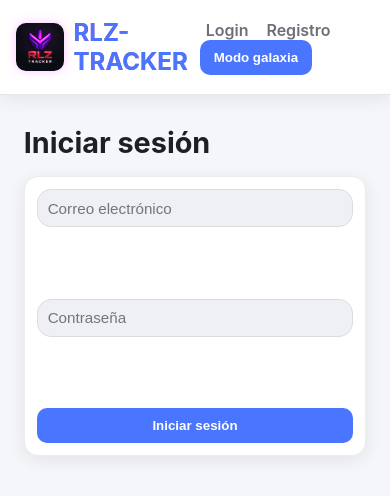
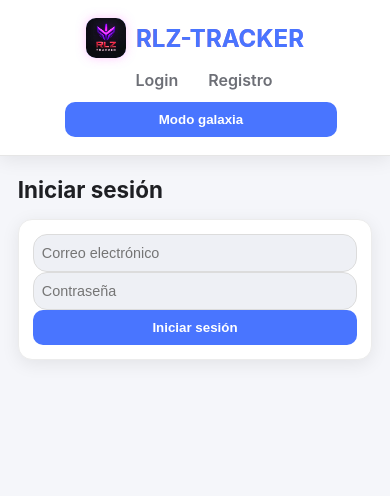
Before and after one commit to MaGneTar077/Frontend-gametracker, a React (Vite) app: page /login in a window 390 px wide. Shown: the top 496 px of the page. Built offline with nearby package versions, Linux system fonts and the light colour scheme.

Commit message:
Se agregaron nuevos estilos css y ademas se agrego modelo responsive para adaptar en celular, tablets y computadores

```diff
--- a/src/styles/app.css
+++ b/src/styles/app.css
@@ -87,6 +87,21 @@ h2 {
 
 .app-header nav a:hover {
     color: var(--primary);
+}
+
+.app-header nav {
+    display: flex;
+    align-items: center;
+    gap: 20px;
+    /* Espacio entre los enlaces del menú */
+}
+
+body.dark .app-header {
+    border-bottom: 2px solid transparent;
+    background: linear-gradient(to bottom, rgba(26, 28, 49, 0.95), rgba(15, 15, 30, 0.95));
+    box-shadow: 0 0 18px rgba(161, 123, 255, 0.4);
+    backdrop-filter: blur(6px);
+    border-image: linear-gradient(90deg, #a17bff, #cfa9ff, #a17bff) 1;
 }
 
 .grid {
@@ -383,18 +398,30 @@ select:focus {
 }
 
 .stat-card {
+    background: var(--bg-card);
+    border-radius: 15px;
+    box-shadow: 0 0 12px rgba(180, 120, 255, 0.2);
+    padding: 25px 40px;
     text-align: center;
-    padding: 20px;
+    flex: 1 1 220px;
+    /* tamaño adaptable */
+    transition: transform 0.3s ease, box-shadow 0.3s ease;
+}
+
+.stat-card:hover {
+    transform: translateY(-6px);
+    box-shadow: 0 0 20px rgba(180, 120, 255, 0.4);
 }
 
 .stat-number {
-    font-size: 32px;
+    font-size: 2.3rem;
     font-weight: bold;
-    color: var(--fg-main);
+    color: var(--primary);
 }
 
 .stat-game {
-    font-size: 20px;
+    font-size: 1.2rem;
+    color: var(--text-muted);
     font-weight: 600;
 }
 
@@ -471,7 +498,7 @@ LOGO + TITULO
 /* ⭐ Modo galaxia */
 .dark .rlz-logo {
     box-shadow: 0 0 14px rgba(190, 130, 255, 0.9);
-    filter : brightness(1.80);
+    filter: brightness(1.80);
 }
 
 .dark .rlz-title {
@@ -554,3 +581,181 @@ body.dark .card:hover {
     transform: translateY(-4px);
     box-shadow: 0 0 20px rgba(161, 123, 255, 0.3);
 }
+
+
+/* 🌌🎮 Estilo para juegos completados en modo galaxia */
+body.dark .card.completed {
+    border-color: #00ff9d;
+    /* Verde neón más visible en modo oscuro */
+    box-shadow: 0 0 12px rgba(0, 255, 157, 0.6);
+    /* Brillo suave */
+    background: linear-gradient(145deg, #1a1c31, #121327);
+    transition: 0.3s ease;
+}
+
+/* Botón completado en modo galaxia */
+body.dark .card.completed .btn-completed {
+    background: #00ff9d;
+    color: #0b0d18;
+    box-shadow: 0 0 8px rgba(0, 255, 157, 0.6);
+}
+
+body.dark .card.completed .btn-completed:hover {
+    background: #00d88b;
+    box-shadow: 0 0 12px rgba(0, 255, 157, 0.8);
+    transform: translateY(-2px);
+}
+
+/* 📱📲💻 RESPONSIVE DESIGN */
+
+/* 🔹 Celulares pequeños (hasta 600px) */
+@media (max-width: 600px) {
+    .app-header .container {
+        flex-direction: column;
+        text-align: center;
+        gap: 12px;
+    }
+
+    .app-header nav {
+        flex-wrap: wrap;
+        justify-content: center;
+        gap: 12px;
+    }
+
+    .rlz-logo {
+        width: 40px;
+        height: 40px;
+    }
+
+    .rlz-title {
+        font-size: 1.2rem;
+    }
+
+    h2 {
+        font-size: 1.4rem;
+    }
+
+    .container-main {
+        width: 95%;
+        margin: 20px auto;
+        padding: 0 8px;
+    }
+
+    .grid {
+        grid-template-columns: 1fr;
+    }
+
+    .card {
+        padding: 14px;
+        min-height: auto;
+    }
+
+    .input,
+    textarea,
+    select {
+        font-size: 0.9rem;
+        padding: 8px;
+    }
+
+    .btn {
+        width: 100%;
+        padding: 10px;
+    }
+
+    .stat-card {
+        padding: 20px;
+        font-size: 0.9rem;
+    }
+
+    .stat-number {
+        font-size: 1.8rem;
+    }
+
+    .stat-game {
+        font-size: 1rem;
+    }
+
+    .hours-row {
+        flex-direction: column;
+        gap: 10px;
+    }
+
+    .hours-text {
+        font-size: 14px;
+    }
+}
+
+/* 🔹 Tablets (entre 601px y 992px) */
+@media (min-width: 601px) and (max-width: 992px) {
+    .app-header .container {
+        width: 95%;
+    }
+
+    .rlz-logo {
+        width: 44px;
+        height: 44px;
+    }
+
+    .rlz-title {
+        font-size: 1.4rem;
+    }
+
+    .grid {
+        grid-template-columns: repeat(auto-fill, minmax(250px, 1fr));
+        gap: 18px;
+    }
+
+    .card {
+        padding: 16px;
+        min-height: 260px;
+    }
+
+    .container-main {
+        width: 94%;
+    }
+
+    .stat-card {
+        padding: 25px;
+    }
+
+    .stat-number {
+        font-size: 2rem;
+    }
+
+    .stat-game {
+        font-size: 1.1rem;
+    }
+}
+
+/* 💻 Computadores grandes (desde 993px en adelante) */
+@media (min-width: 993px) {
+    .container-main {
+        max-width: 1300px;
+        margin: 40px auto;
+    }
+
+    .grid {
+        grid-template-columns: repeat(auto-fill, minmax(250px, 1fr));
+        gap: 20px;
+    }
+
+    .card {
+        padding: 18px;
+    }
+
+    .stat-card {
+        padding: 30px;
+    }
+
+    .stat-number {
+        font-size: 2.5rem;
+    }
+
+    .stat-game {
+        font-size: 1.2rem;
+    }
+
+    .app-header h1 {
+        font-size: 1.6rem;
+    }
+}
```
